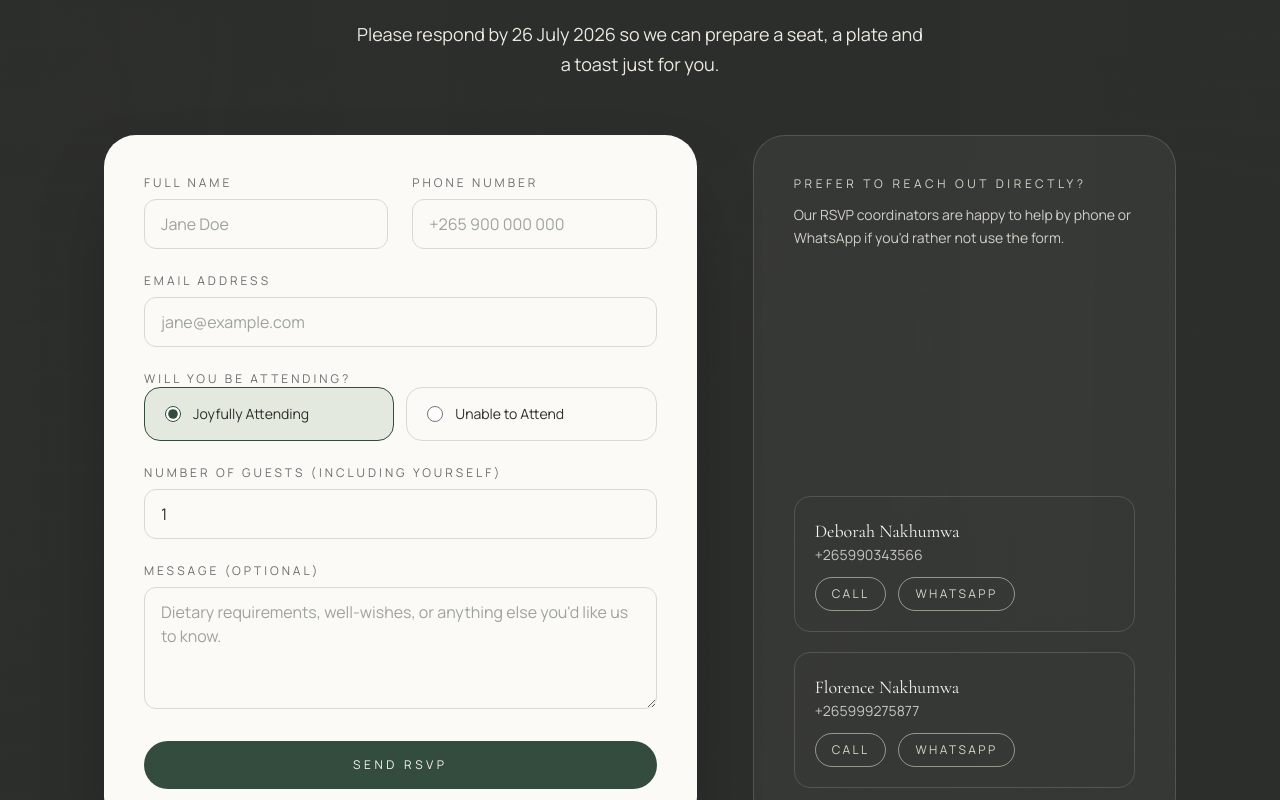
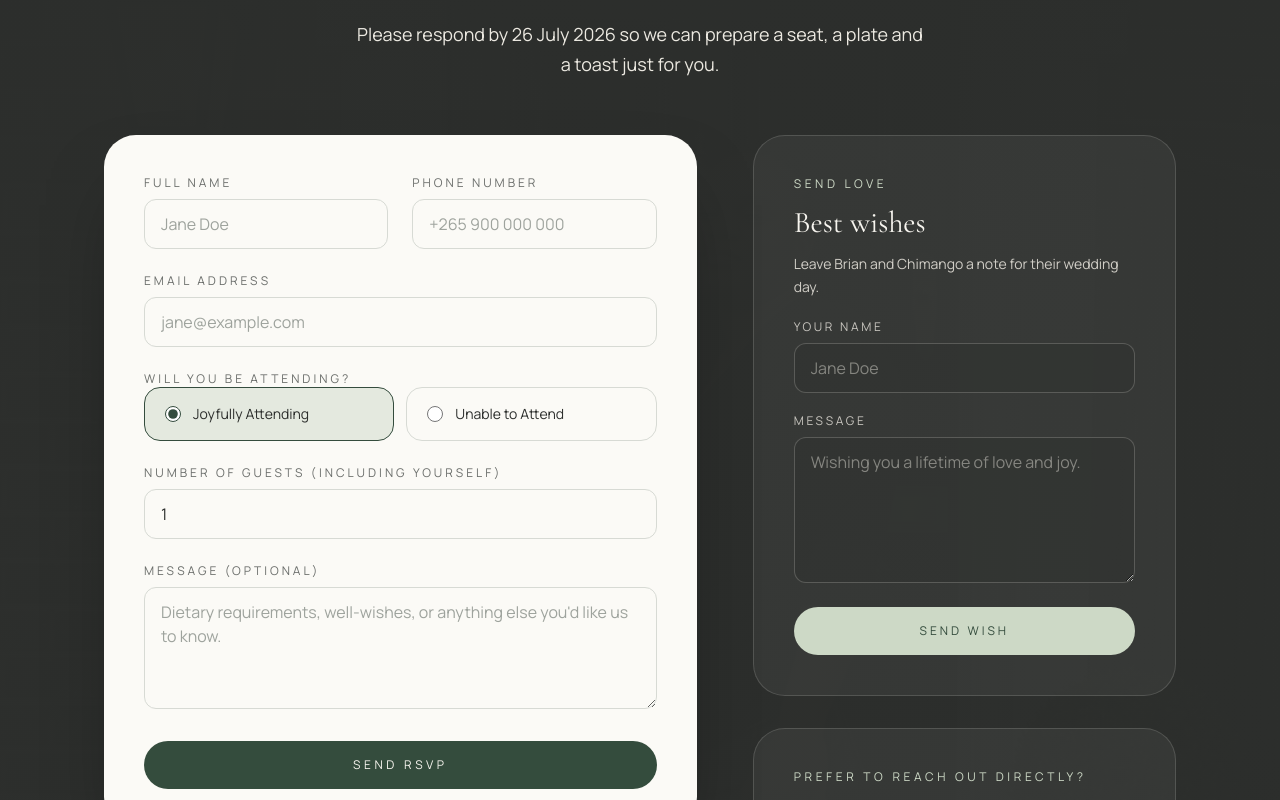
Before and after one commit to wotcheni21/Brian-Chimango, a Next.js app: page / in a window 1280 px wide. Shown: the part 6820-7620 px from the top of the page. Built offline with nearby package versions, Linux system fonts and the light colour scheme; no server answers.

Commit message:
Add best wishes form

```diff
--- /dev/null
+++ b/src/components/BestWishesForm.tsx
@@ -0,0 +1,185 @@
+"use client";
+
+import { useState, type FormEvent } from "react";
+import { sendWeddingWish } from "@/lib/wishes-service";
+
+type FormState = {
+  name: string;
+  message: string;
+};
+
+type FieldErrors = Partial<Record<keyof FormState, string>>;
+type Status = "idle" | "submitting" | "success" | "error";
+
+const initialState: FormState = {
+  name: "",
+  message: "",
+};
+
+function validate(form: FormState): FieldErrors {
+  const errors: FieldErrors = {};
+
+  if (!form.name.trim()) {
+    errors.name = "Please add your name.";
+  }
+
+  const message = form.message.trim();
+  if (!message) {
+    errors.message = "Please write a message.";
+  } else if (message.length > 1200) {
+    errors.message = "Please keep your message under 1200 characters.";
+  }
+
+  return errors;
+}
+
+export default function BestWishesForm() {
+  const [form, setForm] = useState<FormState>(initialState);
+  const [errors, setErrors] = useState<FieldErrors>({});
+  const [status, setStatus] = useState<Status>("idle");
+  const [serverError, setServerError] = useState<string | null>(null);
+
+  const update = <K extends keyof FormState>(key: K, value: FormState[K]) => {
+    setForm((prev) => ({ ...prev, [key]: value }));
+    if (errors[key]) {
+      setErrors((prev) => ({ ...prev, [key]: undefined }));
+    }
+  };
+
+  const handleSubmit = async (event: FormEvent<HTMLFormElement>) => {
+    event.preventDefault();
+
+    const validationErrors = validate(form);
+    setErrors(validationErrors);
+
+    if (Object.keys(validationErrors).length > 0) {
+      return;
+    }
+
+    setStatus("submitting");
+    setServerError(null);
+
+    const result = await sendWeddingWish({
+      name: form.name.trim(),
+      message: form.message.trim(),
+    });
+
+    if (result.ok) {
+      setStatus("success");
+      setForm(initialState);
+    } else {
+      setStatus("error");
+      setServerError(result.error);
+    }
+  };
+
+  const isSubmitting = status === "submitting";
+
+  return (
+    <form
+      noValidate
+      onSubmit={handleSubmit}
+      className="flex flex-col gap-5 rounded-[2rem] border border-ivory/15 bg-ivory/5 p-8 backdrop-blur-sm sm:p-10"
+    >
+      <div className="flex flex-col gap-3">
+        <span className="text-xs uppercase tracking-[0.3em] text-mint">
+          Send love
+        </span>
+        <h3 className="font-serif text-3xl leading-tight text-ivory">
+          Best wishes
+        </h3>
+        <p className="text-sm leading-relaxed text-fog/85">
+          Leave Brian and Chimango a note for their wedding day.
+        </p>
+      </div>
+
+      <Field label="Your Name" htmlFor="wish-name" error={errors.name}>
+        <input
+          id="wish-name"
+          name="name"
+          type="text"
+          autoComplete="name"
+          value={form.name}
+          onChange={(event) => update("name", event.target.value)}
+          aria-invalid={Boolean(errors.name)}
+          aria-describedby={errors.name ? "wish-name-error" : undefined}
+          className={inputClass(Boolean(errors.name))}
+          placeholder="Jane Doe"
+          required
+        />
+      </Field>
+
+      <Field label="Message" htmlFor="wish-message" error={errors.message}>
+        <textarea
+          id="wish-message"
+          name="message"
+          rows={5}
+          value={form.message}
+          onChange={(event) => update("message", event.target.value)}
+          aria-invalid={Boolean(errors.message)}
+          aria-describedby={errors.message ? "wish-message-error" : undefined}
+          className={inputClass(Boolean(errors.message))}
+          placeholder="Wishing you a lifetime of love and joy."
+          required
+        />
+      </Field>
+
+      {status === "success" && (
+        <p role="status" className="rounded-xl border border-mint/30 bg-mint/10 px-4 py-3 text-sm text-mint">
+          Your wedding wish has been sent.
+        </p>
+      )}
+
+      {status === "error" && serverError && (
+        <p role="alert" className="rounded-xl bg-red-950/40 px-4 py-3 text-sm text-red-100">
+          {serverError}
+        </p>
+      )}
+
+      <button
+        type="submit"
+        disabled={isSubmitting}
+        className="mt-1 inline-flex items-center justify-center gap-3 rounded-full bg-mint px-8 py-4 text-xs uppercase tracking-[0.25em] text-evergreen transition-colors hover:bg-ivory disabled:cursor-not-allowed disabled:opacity-60"
+      >
+        {isSubmitting && (
+          <span className="h-3.5 w-3.5 animate-spin rounded-full border-2 border-evergreen/30 border-t-evergreen" />
+        )}
+        {isSubmitting ? "Sending..." : "Send Wish"}
+      </button>
+    </form>
+  );
+}
+
+function Field({
+  label,
+  htmlFor,
+  error,
+  children,
+}: {
+  label: string;
+  htmlFor: string;
+  error?: string;
+  children: React.ReactNode;
+}) {
+  return (
+    <div className="flex flex-col gap-2">
+      <label htmlFor={htmlFor} className="text-xs uppercase tracking-[0.22em] text-fog/80">
+        {label}
+      </label>
+      {children}
+      {error && (
+        <span id={`${htmlFor}-error`} className="text-xs text-red-100" role="alert">
+          {error}
+        </span>
+      )}
+    </div>
+  );
+}
+
+function inputClass(hasError: boolean) {
+  return `w-full rounded-xl border bg-ink/35 px-4 py-3 text-ivory placeholder:text-fog/45 focus:outline-none focus:ring-2 focus:ring-offset-2 focus:ring-offset-ink transition-colors ${
+    hasError
+      ? "border-red-300 focus:ring-red-200"
+      : "border-ivory/20 focus:border-mint focus:ring-mint/40"
+  }`;
+}
--- a/src/components/Rsvp.tsx
+++ b/src/components/Rsvp.tsx
@@ -1,6 +1,7 @@
 import Image from "next/image";
 import RevealOnScroll from "./RevealOnScroll";
 import SectionHeading from "./SectionHeading";
+import BestWishesForm from "./BestWishesForm";
 import RsvpForm from "./RsvpForm";
 import { rsvpContacts } from "@/lib/wedding-data";
 
@@ -45,7 +46,10 @@ export default function Rsvp() {
           </RevealOnScroll>
 
           <RevealOnScroll delayMs={140}>
-            <div className="flex h-full flex-col justify-between gap-8 rounded-[2rem] border border-ivory/15 bg-ivory/5 p-8 backdrop-blur-sm sm:p-10">
+            <div className="flex h-full flex-col gap-8">
+              <BestWishesForm />
+
+              <div className="flex flex-col justify-between gap-8 rounded-[2rem] border border-ivory/15 bg-ivory/5 p-8 backdrop-blur-sm sm:p-10">
                 <div className="flex flex-col gap-3">
                   <span className="text-xs uppercase tracking-[0.3em] text-mint">
                     Prefer to reach out directly?
@@ -88,6 +92,7 @@ export default function Rsvp() {
                   ))}
                 </ul>
               </div>
+            </div>
           </RevealOnScroll>
         </div>
       </div>
--- /dev/null
+++ b/src/lib/wishes-service.ts
@@ -0,0 +1,33 @@
+import type { RsvpResult, WeddingWishPayload } from "@/types/rsvp";
+
+const RSVP_API_URL = "/api/rsvp";
+const WEDDING_SLUG = process.env.NEXT_PUBLIC_WEDDING_SLUG ?? "brian-chimango";
+
+export async function sendWeddingWish(
+  payload: WeddingWishPayload
+): Promise<RsvpResult> {
+  try {
+    const response = await fetch(
+      `${RSVP_API_URL}/weddings/${WEDDING_SLUG}/wishes`,
+      {
+        method: "POST",
+        headers: { "Content-Type": "application/json" },
+        body: JSON.stringify(payload),
+      }
+    );
+
+    if (!response.ok) {
+      return {
+        ok: false,
+        error: "Your message could not be sent right now. Please try again shortly.",
+      };
+    }
+
+    return { ok: true };
+  } catch {
+    return {
+      ok: false,
+      error: "Network error - please check your connection and try again.",
+    };
+  }
+}
--- a/src/types/rsvp.ts
+++ b/src/types/rsvp.ts
@@ -12,3 +12,8 @@ export type RsvpPayload = {
 export type RsvpResult =
   | { ok: true }
   | { ok: false; error: string };
+
+export type WeddingWishPayload = {
+  name: string;
+  message: string;
+};
```
Lines whose indentation alone changed are shown as unchanged.
